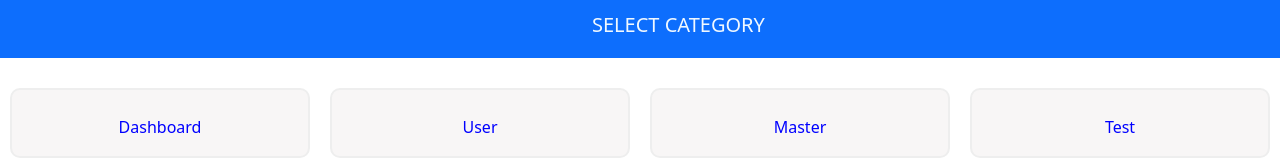
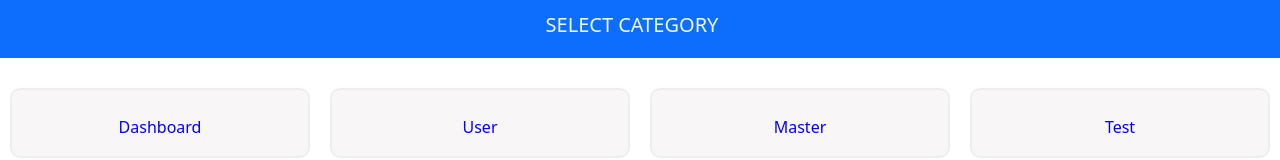
Before and after one commit to Rintugithub/Angular-Tasks, an Angular app: page / in a window 1280 px wide. Shown: the top 160 px of the page. Built offline with nearby package versions, Linux system fonts and the light colour scheme.

Commit message:
css code updated

```diff
--- a/src/app/app.component.css
+++ b/src/app/app.component.css
@@ -0,0 +1,9 @@
+.container-fluid{
+
+  display: flex;
+  align-items: center;
+  justify-content: center;
+}
+.navbar-brand{
+  color: aliceblue;
+}
--- a/src/app/app.component.html
+++ b/src/app/app.component.html
@@ -1,7 +1,7 @@
 <nav class="navbar navbar-expand-lg bg-primary">
   <div class="container-fluid">
 
-    <h1  style="color: aliceblue;margin-left: 580px;" class="navbar-brand" href="#">SELECT CATEGORY</h1>
+    <h1   class="navbar-brand" href="#">SELECT CATEGORY</h1>
 
 
   </div>
--- a/src/app/category/category.component.css
+++ b/src/app/category/category.component.css
@@ -25,9 +25,9 @@
   display: flex;
   flex-wrap: wrap;
  gap: 10px;
-  margin-top: 40px;
-  position: relative;
-  left: 600px;
+  margin-top: 35px;
+ align-items: center;
+ justify-content: center;
   text-align: center;
   vertical-align: middle;
 
```
